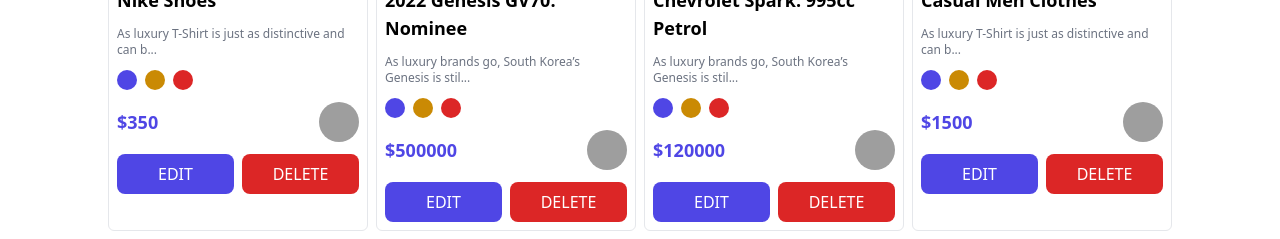
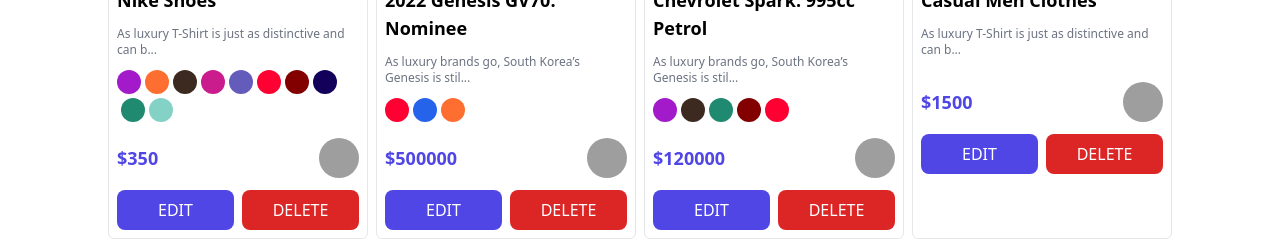
Before and after one commit to efraimnabil/Products-Builder, a React (Vite) app: page / in a window 1280 px wide. Shown: the part 311-550 px from the top of the page. Built offline with nearby package versions, Linux system fonts and the light colour scheme; grey boxes are pictures that could not be loaded.

Commit message:
Add product colors to ProductCard component

```diff
--- a/src/App.tsx
+++ b/src/App.tsx
@@ -8,6 +8,7 @@
 import { productValidation } from './validation'
 import ErrorMessage from './components/ErrorMessage'
 import CircleColor from './components/ui/CircleColor'
+import { v4 as uuid } from 'uuid'
 
 function App() {
 
@@ -24,6 +25,7 @@
   }
 
   // state
+  const [products, setProductList] = useState<IProduct[]>(productList)
   const [product, setProduct] = useState<IProduct>(defaultProduct)
   const [errors, setErrors] = useState({
     title: '',
@@ -64,14 +66,26 @@
 
     if (!hasErrorMsg) {
       setErrors(errors)
+      return
     }
 
+    setProductList(prev => [{...product, id: uuid(), colors: selectedColors}, ...prev])
+    setProduct(defaultProduct)
+    setSelectedColors([])
+    closeModal()
   }
 
+  // **************** Renders **************** \\
 
-  // ** Renders
-  const renderProductCards = productList.map((product) => <ProductCard key={product.id} product={product} />)
+  // ** Render Product Cards
+  const renderProductCards = products.map((product) => (
+    <ProductCard
+      key={product.id}
+      product={product}
+    />
+  ))
 
+  // ** Render Form Inputs
   const renderFormInputs = formInputsList.map(input => (
     <div key={input.id} className="flex flex-col">
       <label htmlFor={input.id} className="mb-[2px] text-sm font-medium text-gray-700">
@@ -88,7 +102,19 @@
     </div>
   ))
 
-  const renderProductColors = colors.map((color) => <CircleColor key={color} color={color} onClick={() => setSelectedColors((prev) => [...prev, color])} />)
+  // ** Render Product Colors
+  const renderProductColors = colors.map((color) => (
+    <CircleColor
+      key={color}
+      color={color}
+      onClick={() => {
+        if (selectedColors.includes(color)) {
+          setSelectedColors(prev => prev.filter((c) => c !== color))
+          return;
+        }
+          setSelectedColors([...selectedColors, color])
+      }} />
+    ))
 
   return (
     <main className="container">
@@ -99,8 +125,21 @@
       <Modal isOpen={isOpen} closeModal={closeModal} title="Add Product">
         <form className='space-y-3' onSubmit={handleSubmit}>
           {renderFormInputs}
-          <div className="flex items-center space-x-1">
-          {renderProductColors}
+          <div className="flex items-center flex-wrap space-x-1">
+            {renderProductColors}
+          </div>
+          <div className="flex items-center flex-wrap space-x-1">
+            {
+              selectedColors.map((color) => (
+                <span
+                  key={color}
+                  className="p-1 mr-1 mb-1 text-xs rounded-md text-white"
+                  style={{backgroundColor: color}}
+                >
+                  {color}
+                </span>
+              ))
+            }
           </div>
           <div className="flex items-center space-x-3">
             <Button className='bg-indigo-600 hover:bg-indigo-800'>Submit</Button>
--- a/src/components/ProductCard.tsx
+++ b/src/components/ProductCard.tsx
@@ -2,13 +2,22 @@
 import { txtSlicer } from "../utils/functions"
 import Button from "./ui/Button"
 import Image from "./Image"
+import CircleColor from "./ui/CircleColor"
 
 interface IProps {
   product: IProduct
 }
 
 const ProductCard = ({product}: IProps) => {
-  const {title, description, price, imageURL, category} = product
+  const {title, description, price, imageURL, category, colors} = product
+
+  const renderProductColors = colors.map((color) => (
+    <CircleColor
+      key={color}
+      color={color}
+    />
+  ))
+
   return (
     <div className="max-w-sm md:max-w-lg mx-auto md:mx-0 border rounded-md p-2 flex flex-col space-y-3">
         <Image
@@ -20,10 +29,8 @@
         <h3 className="text-lg font-semibold">{title}</h3>
         <p className="text-xs text-gray-500 break-words">{txtSlicer(description, 50)}</p>
 
-        <div className="flex items-center space-x-2">
-          <span className="w-5 h-5 bg-indigo-600 rounded-full cursor-pointer" />
-          <span className="w-5 h-5 bg-yellow-600 rounded-full cursor-pointer" />
-          <span className="w-5 h-5 bg-red-600 rounded-full cursor-pointer" />
+        <div className="flex items-center flex-wrap space-x-1">
+          {renderProductColors}
         </div>
 
         <div className="flex items-center justify-between">
```
